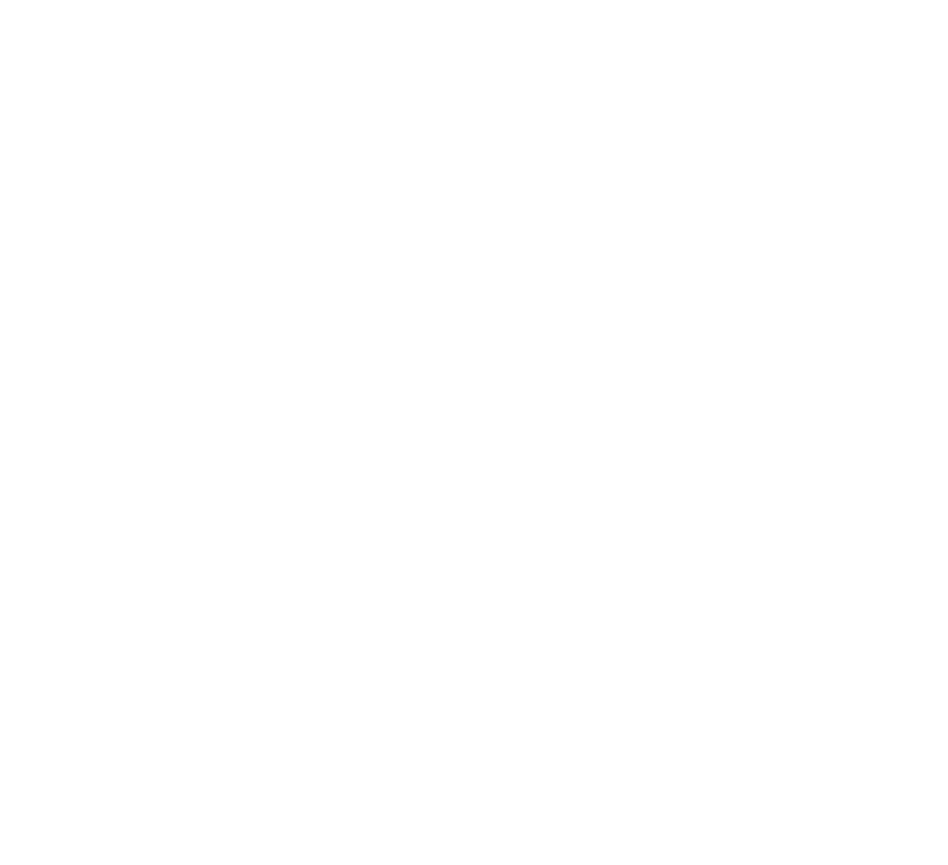
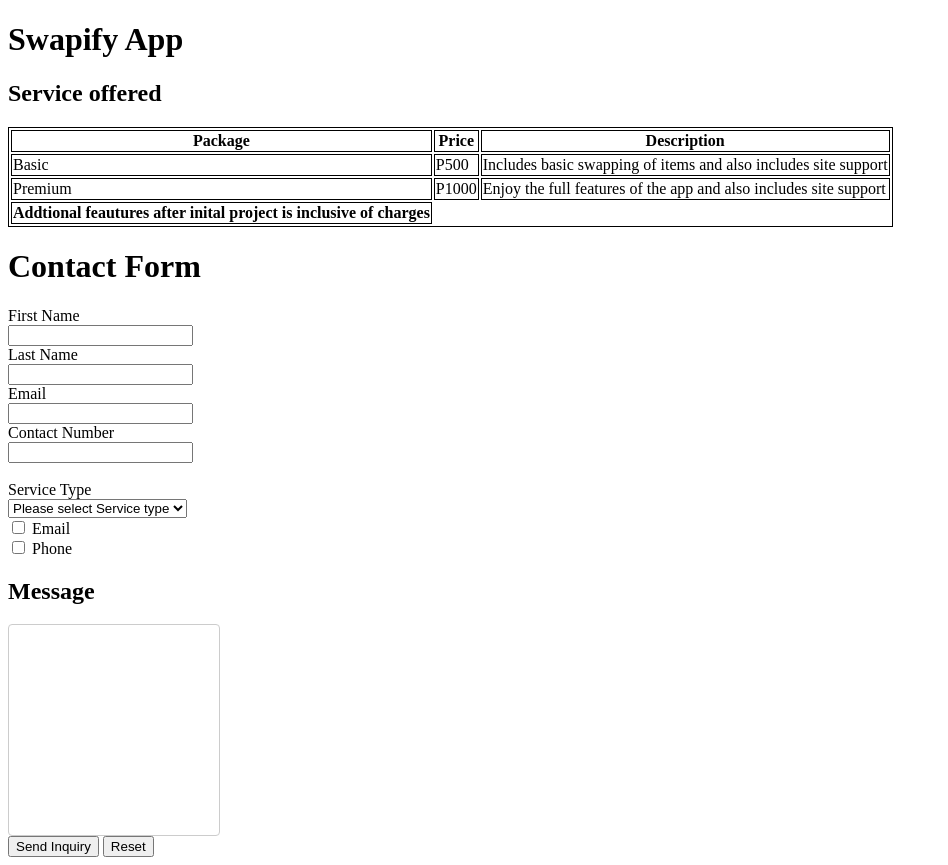
Before and after one commit to TomEspiel/Task1, a plain HTML site: page index.html in a window 1280 px wide. Shown: the whole page, without its empty margins (0-948 px from the left). Before the commit the page ends 800 px from the top, so only its background shows below. Drawn offline with Linux system fonts and the light colour scheme.

Commit message:
taskprogress1

```diff
--- a/index.html
+++ b/index.html
@@ -6,5 +6,76 @@
     <link rel="stylesheet" href="style.css" />
     <title>Swapify App</title>
   </head>
-  <body></body>
+  <body>
+    <h1>Swapify App</h1>
+    <h2>Service offered</h2>
+    <table>
+      <tr>
+        <th>Package</th>
+        <th>Price</th>
+        <th>Description</th>
+      </tr>
+      <tr>
+        <td>Basic</td>
+        <td>P500</td>
+        <td>Includes basic swapping of items and also includes site support</td>
+      </tr>
+      <tr>
+        <td>Premium</td>
+        <td>P1000</td>
+        <td>
+          Enjoy the full features of the app and also includes site support
+        </td>
+      </tr>
+      <tr>
+        <td>
+          <b
+            >Addtional feautures after inital project is inclusive of charges</b
+          >
+        </td>
+      </tr>
+    </table>
+    <h1>Contact Form</h1>
+    <label for="First Name">First Name</label>
+    <br />
+    <input type="text" name="First Name" id="" />
+    <br />
+    <label for="Last Name">Last Name</label>
+    <br />
+    <input type="text" name="Last Name" id="" />
+    <br />
+    <label for="Email">Email</label>
+    <br />
+    <input type="text" name="Email" id="" />
+    <br />
+    <label for="Contact Number">Contact Number</label>
+    <br />
+    <input type="text" name="Contact Number" id="" />
+    <br />
+    <br />
+    <div>
+      <label for="">Service Type</label>
+      <br />
+      <select name="Service" id="">
+        <option value="">Please select Service type</option>
+        <option value="basic">Basic services</option>
+        <option value="Premium">Premium services</option>
+      </select>
+    </div>
+
+    <div>
+      <input type="checkbox" name="Email" id="" />
+      <label for="">Email</label>
+      <br />
+      <input type="checkbox" name="Phone" id="" />
+      <label for="">Phone</label>
+    </div>
+    <div class="message-box" id="messageBox">
+      <h2>Message</h2>
+      <input type="text" name="message" id="" />
+      <br />
+      <button onclick="">Send Inquiry</button>
+      <button onclick="">Reset</button>
+    </div>
+  </body>
 </html>
--- a/style.css
+++ b/style.css
@@ -0,0 +1,12 @@
+table,
+th,
+td {
+  border: 1px solid black;
+}
+input[name="message"] {
+  border: 1px solid #ccc;
+  padding: 5px;
+  border-radius: 4px;
+  width: 200px;
+  height: 200px; /* Set the height to match the width */
+}
```
